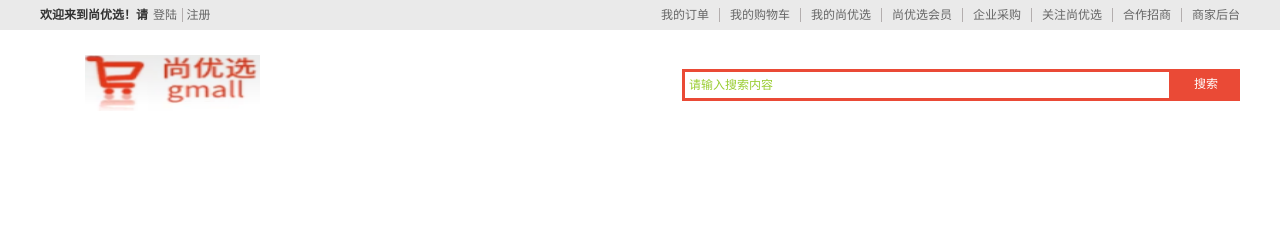
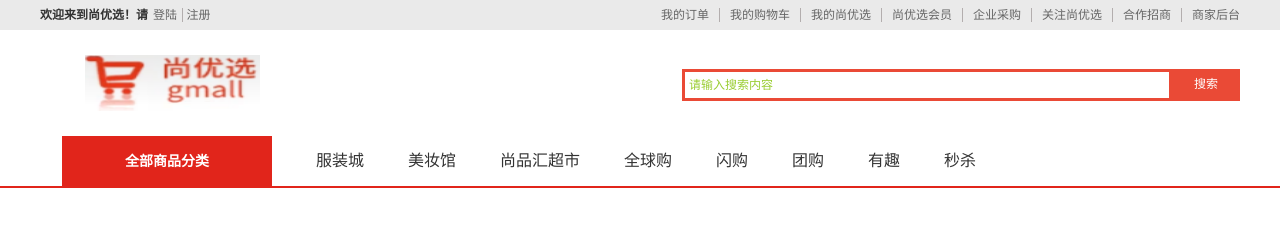
Before and after one commit to tianxinping/actual-combat, a plain HTML site: page index.html in a window 1280 px wide. Drawn offline with Linux system fonts and the light colour scheme.

Commit message:
分类导航完成

```diff
--- a/index.html
+++ b/index.html
@@ -1,17 +1,18 @@
 <!DOCTYPE html>
 <html lang="zh-CN">
+
 <head>
-    <meta charset="UTF-8">
-    <meta name="viewport" content="width=device-width, initial-scale=1.0">
+    <meta charset="UTF-8" />
+    <meta name="viewport" content="width=device-width, initial-scale=1.0" />
     <title>Document</title>
-    <link rel="stylesheet" href="./商城详情页面/CSS/reset.css">
-    <link rel="stylesheet" href="./商城详情页面/CSS/index.css">
+    <link rel="stylesheet" href="./商城详情页面/CSS/reset.css" />
+    <link rel="stylesheet" href="./商城详情页面/CSS/index.css" />
+</head>
 
-</head>
 <body>
     <!-- 最外层的包裹元素 -->
     <div id="wrapper">
-        <!-- 头部 -->
+        <!-- 头部开始 -->
         <header id="header">
             <!-- 上面部分 -->
             <div class="headTop">
@@ -47,17 +48,36 @@
                     <!-- logo -->
                     <h1 class="logo">
                         <a href="javacript:;">
-                            <img src="./商城详情页面/images/logo.png" alt="">
+                            <img src="./商城详情页面/images/logo.png" alt="" />
                         </a>
                     </h1>
                     <!-- 搜索框 -->
                     <div class="search">
-                        <input type="text" placeholder="请输入搜索内容">
-                        <input type="submit" value="搜索">
+                        <input type="text" placeholder="请输入搜索内容" />
+                        <input type="submit" value="搜索" />
                     </div>
                 </div>
             </div>
         </header>
+        <!-- 头部结束 -->
+
+        <!-- 分类导航开始 -->
+        <div id="navWrap">
+            <!-- 版心元素 -->
+            <div class="navWrapMain">
+                <a href="javascript:;">全部商品分类</a>
+                <a href="javascript:;">服装城</a>
+                <a href="javascript:;">美妆馆</a>
+                <a href="javascript:;">尚品汇超市</a>
+                <a href="javascript:;">全球购</a>
+                <a href="javascript:;">闪购</a>
+                <a href="javascript:;">团购</a>
+                <a href="javascript:;">有趣</a>
+                <a href="javascript:;">秒杀</a>
+            </div>
+        </div>
+        <!-- 分类导航结束 -->
     </div>
 </body>
+
 </html>
--- a/商城详情页面/CSS/index.less
+++ b/商城详情页面/CSS/index.less
@@ -1,50 +1,63 @@
-@import 'mixins/clear.less';
+@import "mixins/clear.less";
+
 // 最外层的包裹元素
 #wrapper {
-    // 头部
+
+  // 头部开始
   #header {
+
     // 上面部分
     .headTop {
       background-color: #eaeaea;
       height: 30px;
 
       // 版心元素
-            .headTopMain{
+      .headTopMain {
         width: 1200px;
         margin: 0 auto;
         line-height: 30px;
         // 有子元素开启了flex，导致高度塌陷
         // overflow: hidden;或者调用clearfix()方法清理浮动
         .clearfix();
+
         // 导航条左侧
-                .left{
+        .left {
           float: left;
-                    h5{
+
+          h5 {
             float: left;
             margin-right: 5px;
           }
-                    p{
+
+          p {
             float: left;
-                        a{
-                            &:first-child{ //当前元素的第一个孩子
+
+            a {
+              &:first-child {
+                //当前元素的第一个孩子
                 border-right: 1px solid #b3aeae;
                 padding-right: 5px;
               }
             }
           }
         }
+
         // 导航条右侧
         .right {
           float: right;
+
           nav {
             // 解决a标签的幽灵空白
             font-size: 0;
-                        a{
+
+            a {
               font-size: 12px;
               margin-right: 10px;
               padding-right: 10px;
               border-right: 1px solid #b3aeae;
-                            &:last-child{ //当前元素的最后一个孩子
+
+              &:last-child {
+                //当前元素的最后一个孩子
                 border: none;
                 margin-right: 0;
                 padding-right: 0;
@@ -54,31 +67,38 @@
         }
       }
     }
+
     // 下面部分
-        .headBottom{
+    .headBottom {
+
       // 版心元素
-            .headBottomMain{
+      .headBottomMain {
         width: 1200px;
         margin: 0 auto;
         .clearfix();
+
         // logo
-                .logo{
+        .logo {
           float: left;
-                    a{
-                        img{
+
+          a {
+            img {
               width: 175px;
               height: 56px;
               margin: 25px 45px;
             }
           }
         }
+
         // 搜索框
         .search {
           float: right;
           margin-top: 35px;
+
           input {
+
             // 文本框
-                        &:first-child{
+            &:first-child {
               box-sizing: border-box;
               width: 490px;
               height: 32px;
@@ -86,14 +106,16 @@
               border: 3px solid #ea4a36;
               float: left;
             }
+
             // 提交按钮
-                        &:last-child{
+            &:last-child {
               width: 68px;
               height: 32px;
               color: #fff;
               background-color: #ea4a36;
               border: none;
             }
+
             // 修饰placeholder
             &::-webkit-input-placeholder {
               color: yellowgreen;
@@ -104,3 +126,37 @@
     }
   }
 }
+
+// 头部结束
+
+// 分类导航开始
+#navWrap {
+  border-bottom: 2px solid #e1251b;
+
+  // 版心元素
+  .navWrapMain {
+    width: 1200px;
+    margin: 0 auto;
+    // 这里a设置了浮动，导致他的父元素高度塌陷，所以需要清理浮动
+    .clearfix();
+    a {
+      margin: 0 22px;
+      font-size: 16px;
+      color: #333;
+      float: left;
+      text-align: center;
+      line-height: 50px;
+      &:first-child {
+        width: 210px;
+        height: 50px;
+        background-color: #e1251b;
+        color: #fff;
+        font-size: 14px;
+        font-weight: bold;
+        float: left;
+      }
+    }
+  }
+}
+
+// 分类导航结束
```
Also changed, not shown: 商城详情页面/CSS/index.css. Lines whose indentation alone changed are shown as unchanged.
